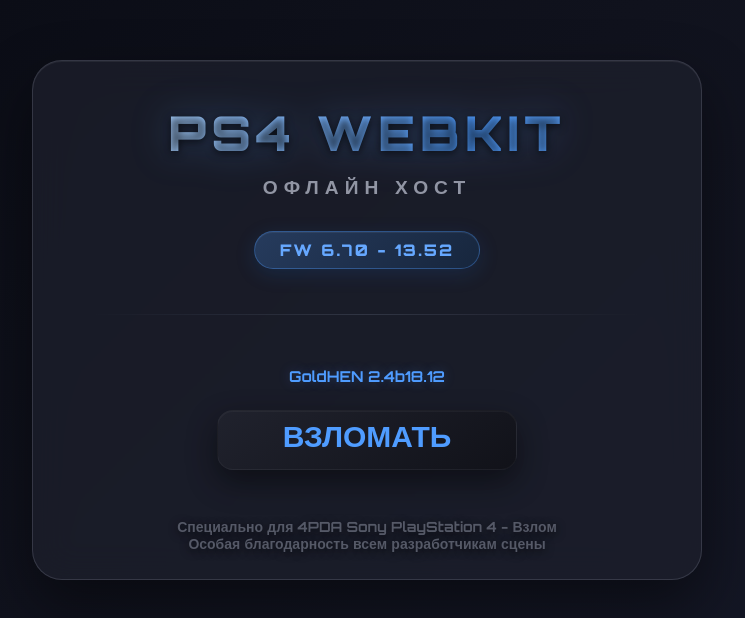
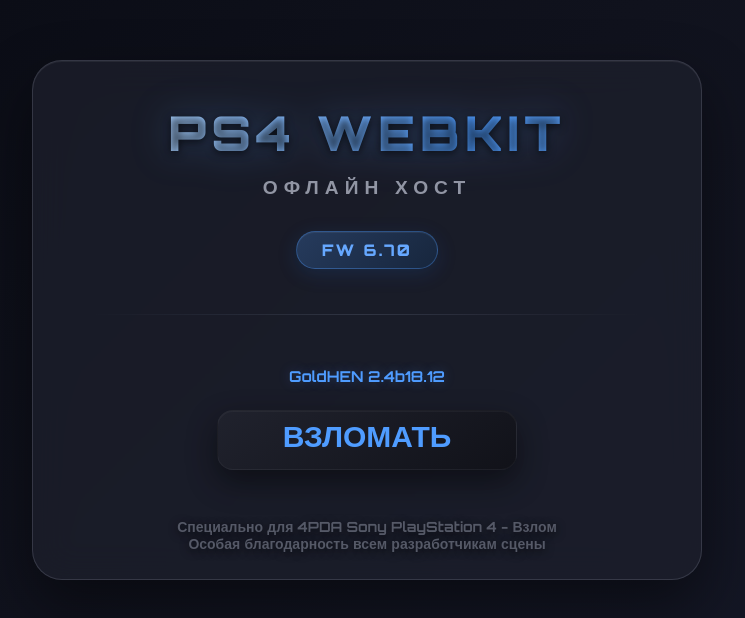
Before and after one commit to Akela-x/672test, a plain HTML site: page index.html in a window 1280 px wide. Shown: the part 120-738 px from the top of the page, without its empty margins (273-1018 px from the left). Drawn offline with Linux system fonts and the light colour scheme.

Commit message:
Update version badge in index.html

```diff
--- a/index.html
+++ b/index.html
@@ -20,7 +20,7 @@
             <span class="name-mustafa">PS4 WEBKIT</span>
         </h1>
         <div class="subtitle">ОФЛАЙН ХОСТ</div>
-        <div class="version-badge">FW 6.70 - 13.52</div>
+        <div class="version-badge">FW 6.70</div>
     </div>
 
     <hr class="separator">
```
